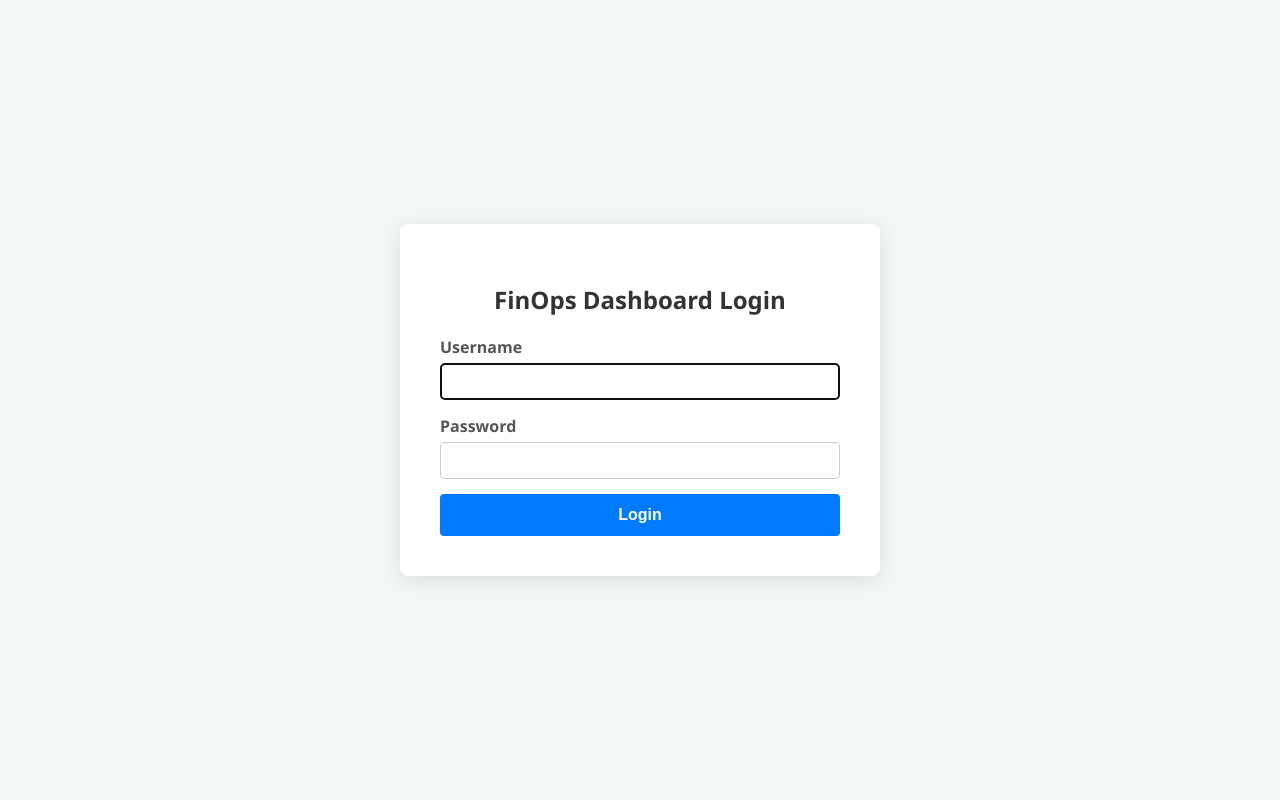
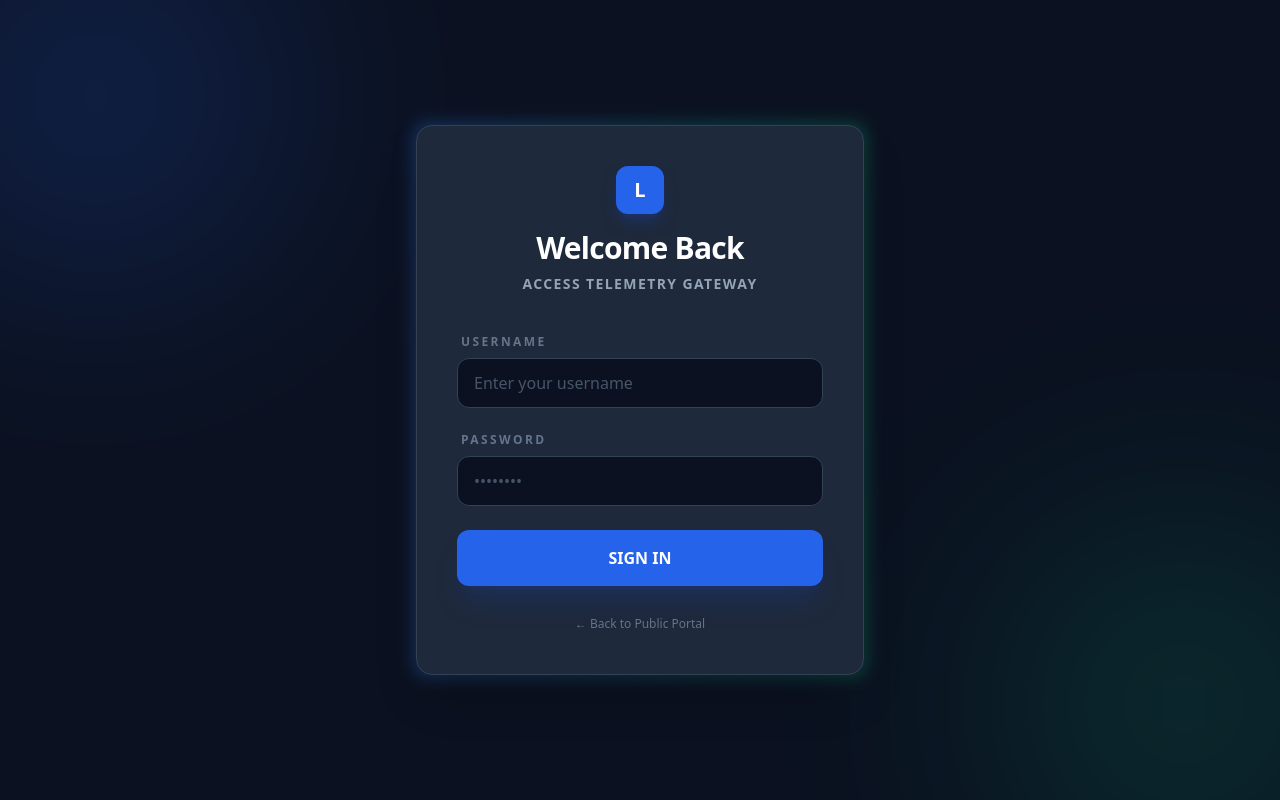
Before and after one commit to DoosanPagooah/LogCentralizer, a Django app: page /accounts/login/ in a window 1280 px wide. Run offline with Django 5.2, Linux system fonts and the light colour scheme; some libraries are stand-ins or nearby versions.

Commit message:
Initial commit for LogCentralizer

```diff
--- a/LogCentralizer/urls.py
+++ b/LogCentralizer/urls.py
@@ -17,11 +17,13 @@
 from django.contrib import admin
 from django.urls import path,include
 from logger.views import home_page
+from two_factor.urls import urlpatterns as tf_urls
 
 urlpatterns = [
     path('admin/', admin.site.urls),
-path('', home_page, name='home'), # Root URL points to Home
+    path('', include(tf_urls)), # This replaces standard auth urls
+    path('', home_page, name='home'), # Root URL points to Home
     path('api/logs/', include('logger.urls')), # This makes the endpoint: /api/logs/receive/
 
-path('accounts/', include('django.contrib.auth.urls')),
+    path('accounts/', include('django.contrib.auth.urls')),
 ]
--- a/templates/registration/login.html
+++ b/templates/registration/login.html
@@ -2,43 +2,62 @@
 <html lang="en">
 <head>
     <meta charset="UTF-8">
-    <title>Login</title>
-    <meta name="viewport" content="width=device-width, initial-scale=1.0">
-    <style>
-        body { font-family: 'Segoe UI', sans-serif; background-color: #f4f7f6; display: flex; align-items: center; justify-content: center; height: 100vh; margin: 0; }
-        .login-container { background: white; padding: 40px; border-radius: 8px; box-shadow: 0 4px 20px rgba(0,0,0,0.1); width: 100%; max-width: 400px; }
-        h2 { text-align: center; color: #333; margin-bottom: 20px; }
-        form { display: flex; flex-direction: column; }
-        .form-group { margin-bottom: 15px; }
-        label { font-weight: 600; margin-bottom: 5px; display: block; color: #555; }
-        input[type="text"], input[type="password"] { width: 100%; padding: 10px; border: 1px solid #ccc; border-radius: 4px; box-sizing: border-box; }
-        button { padding: 12px; border: none; background-color: #007bff; color: white; border-radius: 4px; cursor: pointer; font-size: 1rem; font-weight: 600; transition: background-color 0.3s; }
-        button:hover { background-color: #0056b3; }
-        .errorlist { list-style-type: none; padding: 0; color: #dc3545; font-size: 0.9rem; text-align: center; margin-bottom: 15px; }
-    </style>
+    <title>LogCentralizer | Sign In</title>
+    <script src="https://cdn.tailwindcss.com"></script>
 </head>
-<body>
-    <div class="login-container">
-        <h2>FinOps Dashboard Login</h2>
-        <form method="post">
-            {% csrf_token %}
-            {% if form.non_field_errors %}
-                <ul class="errorlist">
-                    {% for error in form.non_field_errors %}
-                        <li>{{ error }}</li>
-                    {% endfor %}
-                </ul>
-            {% endif %}
-            <div class="form-group">
-                <label for="{{ form.username.id_for_label }}">Username</label>
-                {{ form.username }}
+<body class="bg-[#0b1120] text-slate-200 font-sans min-h-screen flex items-center justify-center p-6">
+
+    <div class="absolute top-0 left-0 w-full h-full overflow-hidden pointer-events-none opacity-20">
+        <div class="absolute -top-24 -left-24 w-96 h-96 bg-blue-600 rounded-full blur-[120px]"></div>
+        <div class="absolute -bottom-24 -right-24 w-96 h-96 bg-emerald-600 rounded-full blur-[120px]"></div>
+    </div>
+
+    <div class="w-full max-w-md relative group">
+        <div class="absolute -inset-1 bg-gradient-to-r from-blue-500 to-emerald-500 rounded-2xl blur opacity-25 group-hover:opacity-40 transition duration-1000"></div>
+
+        <div class="relative bg-[#1e293b] border border-slate-700 p-10 rounded-2xl shadow-2xl">
+            <div class="text-center mb-10">
+                <div class="inline-flex items-center justify-center w-12 h-12 bg-blue-600 rounded-xl font-black text-white text-xl mb-4 shadow-lg shadow-blue-900/50">L</div>
+                <h1 class="text-3xl font-bold text-white tracking-tight">Welcome Back</h1>
+                <p class="text-slate-400 mt-2 text-sm uppercase tracking-widest font-semibold">Access Telemetry Gateway</p>
             </div>
-            <div class="form-group">
-                <label for="{{ form.password.id_for_label }}">Password</label>
-                {{ form.password }}
-            </div>
-            <button type="submit">Login</button>
-        </form>
+
+            <form method="post" class="space-y-6">
+                {% csrf_token %}
+
+                {% if form.errors %}
+                <div class="bg-red-500/10 border border-red-500/30 text-red-400 p-3 rounded-lg text-xs font-bold text-center animate-pulse">
+                    Invalid username or password.
+                </div>
+                {% endif %}
+
+                <div class="space-y-2">
+                    <label class="block text-xs font-black uppercase tracking-[0.2em] text-slate-500 ml-1">Username</label>
+                    <input type="text" name="username" required
+                        class="w-full bg-[#0b1120] border border-slate-700 rounded-xl py-3 px-4 text-slate-200 placeholder-slate-600 focus:outline-none focus:ring-2 focus:ring-blue-500 focus:border-transparent transition-all"
+                        placeholder="Enter your username">
+                </div>
+
+                <div class="space-y-2">
+                    <label class="block text-xs font-black uppercase tracking-[0.2em] text-slate-500 ml-1">Password</label>
+                    <input type="password" name="password" required
+                        class="w-full bg-[#0b1120] border border-slate-700 rounded-xl py-3 px-4 text-slate-200 placeholder-slate-600 focus:outline-none focus:ring-2 focus:ring-blue-500 focus:border-transparent transition-all"
+                        placeholder="••••••••">
+                </div>
+
+                <button type="submit"
+                    class="w-full bg-blue-600 hover:bg-blue-500 text-white font-black py-4 rounded-xl transition-all shadow-xl shadow-blue-900/30 hover:scale-[1.02] active:scale-[0.98]">
+                    SIGN IN
+                </button>
+
+                <div class="text-center mt-6">
+                    <a href="{% url 'home' %}" class="text-xs text-slate-500 hover:text-blue-400 transition-colors">
+                        &larr; Back to Public Portal
+                    </a>
+                </div>
+            </form>
+        </div>
     </div>
+
 </body>
 </html>
```
Also changed, not shown: LogCentralizer/settings.py (+9 -0 lines), templates/two_factor/core/login.html (added, +19 -0 lines), db.sqlite3.
